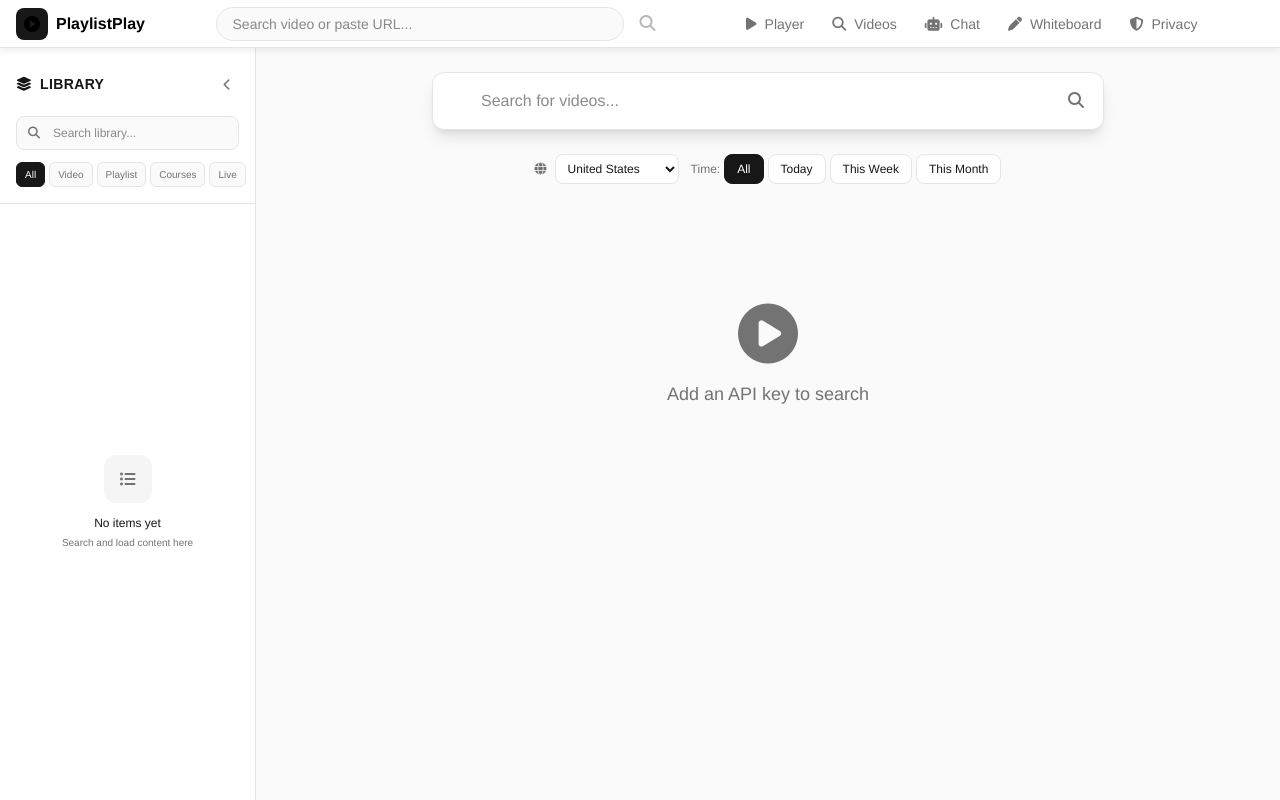
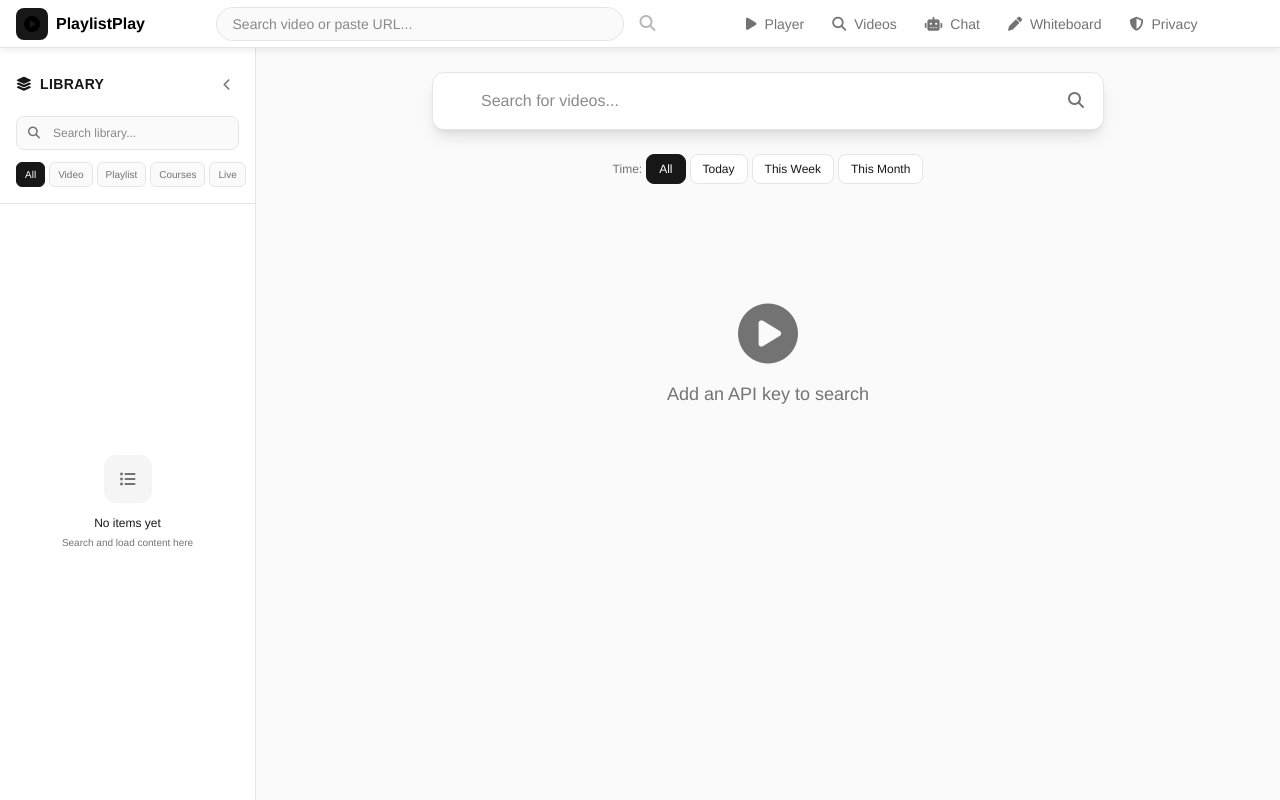
Before and after one commit to rgbailon/PlaylistTube, a React (Vite) app: page /video in a window 1280 px wide. Built offline with nearby package versions, Linux system fonts and the light colour scheme.

Commit message:
Remove region dropdown and Indian filter UI; filter Indian content by default

```diff
--- a/src/pages/SearchPage.jsx
+++ b/src/pages/SearchPage.jsx
@@ -1260,19 +1260,7 @@ liveViewers: searchType === 'live' && liveDetails[item.id.videoId]?.concurrentVi
                 </button>
               ))}
             </div>
-            <div className="relative">
-              <select
-                value={region}
-                onChange={(e) => setRegion(e.target.value)}
-                className="appearance-none bg-[var(--bg-card)] border border-[var(--border-color)] rounded-lg px-4 py-2 pr-8 text-xs font-medium cursor-pointer transition-all duration-200"
-                style={{ color: 'var(--text-main)' }}
-              >
-                {regions.map(r => (
-                  <option key={r.code} value={r.code} style={{ background: 'var(--bg-card)', color: 'var(--text-main)' }}>{r.name}</option>
-                ))}
-              </select>
-              <i className="fas fa-chevron-down absolute right-2.5 top-1/2 -translate-y-1/2 text-xs pointer-events-none" style={{ color: 'var(--text-muted)' }}></i>
-            </div>
+
             {searchType === 'courses' && (
               <div className="relative">
                 <select
@@ -1303,20 +1291,6 @@ liveViewers: searchType === 'live' && liveDetails[item.id.videoId]?.concurrentVi
                 </button>
               ))}
             </div>
-            {(searchType === 'video' || searchType === 'live') && (
-              <button
-                onClick={() => setFilterIndianContent(!filterIndianContent)}
-                className="flex items-center gap-2 px-3 py-2 rounded-lg text-xs font-medium transition-all duration-200 border"
-                style={{
-                  background: filterIndianContent ? 'var(--accent-color)' : 'var(--bg-card)',
-                  color: filterIndianContent ? (theme === 'sun' ? '#000000' : 'white') : 'var(--text-muted)',
-                  borderColor: 'var(--border-color)'
-                }}
-              >
-                <i className="fas fa-filter"></i>
-                {filterIndianContent ? 'Filtering Indian Content' : 'Show Indian Content'}
-              </button>
-            )}
           </div>
         </div>
 
--- a/src/pages/VideoPage.jsx
+++ b/src/pages/VideoPage.jsx
@@ -13,23 +13,15 @@ function VideoPage() {
   const [nextPageToken, setNextPageToken] = useState('');
   const [hasMore, setHasMore] = useState(false);
   const [error, setError] = useState(null);
-  const [region, setRegion] = useState('US');
   const [timeFilter, setTimeFilter] = useState('all');
 
-  const regions = [
-    { code: 'US', name: 'United States' },
-    { code: 'GB', name: 'United Kingdom' },
-    { code: 'PH', name: 'Philippines' },
-    { code: 'IN', name: 'India' },
-    { code: 'CA', name: 'Canada' },
-    { code: 'AU', name: 'Australia' },
-    { code: 'DE', name: 'Germany' },
-    { code: 'FR', name: 'France' },
-    { code: 'JP', name: 'Japan' },
-    { code: 'KR', name: 'South Korea' },
-    { code: 'BR', name: 'Brazil' },
-    { code: 'MX', name: 'Mexico' },
-  ];
+  const isIndianVideo = (item) => {
+    const hindiRegex = /[\u0900-\u097F]/;
+    const text = `${item.title || ''} ${item.channelTitle || ''} ${item.description || ''}`.toLowerCase();
+    if (hindiRegex.test(text)) return true;
+    const indianKeywords = ['india', 'hindi', 'indian', 'bhakti', 'bollywood', 'desi', 'punjabi', 'tamil', 'telugu', 'malayalam', 'kannada', 'bengali', 'gujarati', 'marathi'];
+    return indianKeywords.some(keyword => text.includes(keyword));
+  };
 
   const getPublishedAfter = () => {
     const now = new Date();
@@ -109,7 +101,7 @@ function VideoPage() {
     if (searchQuery && results.length > 0) {
       handleSearch();
     }
-  }, [region, timeFilter]);
+  }, [timeFilter]);
 
   const extractVideoId = (input) => {
     const patterns = [
@@ -152,7 +144,7 @@ function VideoPage() {
     setError(null);
     setResults([]);
     try {
-      let url = `https://www.googleapis.com/youtube/v3/search?part=snippet&maxResults=12&q=${encodeURIComponent(query)}&type=video&regionCode=${region}&key=${apiKey}`;
+      let url = `https://www.googleapis.com/youtube/v3/search?part=snippet&maxResults=12&q=${encodeURIComponent(query)}&type=video&regionCode=US&key=${apiKey}`;
 
       const publishedAfter = getPublishedAfter();
       if (publishedAfter) {
@@ -183,6 +175,8 @@ function VideoPage() {
           publishedAt: item.snippet.publishedAt,
           liveViewers: item.liveStreamingDetails?.concurrentViewers ? parseInt(item.liveStreamingDetails.concurrentViewers) : 0,
         }));
+
+        videos = videos.filter(item => !isIndianVideo(item));
 
         try {
           const statsResp = await fetch(
@@ -236,7 +230,7 @@ function VideoPage() {
 
     setLoading(true);
     try {
-      let url = `https://www.googleapis.com/youtube/v3/search?part=snippet&maxResults=12&q=${encodeURIComponent(searchQuery)}&type=video&regionCode=${region}&pageToken=${nextPageToken}&key=${apiKey}`;
+      let url = `https://www.googleapis.com/youtube/v3/search?part=snippet&maxResults=12&q=${encodeURIComponent(searchQuery)}&type=video&regionCode=US&pageToken=${nextPageToken}&key=${apiKey}`;
 
       const publishedAfter = getPublishedAfter();
       if (publishedAfter) {
@@ -266,6 +260,8 @@ function VideoPage() {
           description: item.snippet.description,
           publishedAt: item.snippet.publishedAt,
         }));
+
+        videos = videos.filter(item => !isIndianVideo(item));
 
         try {
           const statsResp = await fetch(
@@ -350,19 +346,6 @@ function VideoPage() {
 
         <div className="px-4 md:px-8 pb-4">
           <div className="flex flex-wrap items-center gap-3 justify-center">
-            <div className="flex items-center gap-2">
-              <i className="fas fa-globe text-xs" style={{ color: 'var(--text-muted)' }}></i>
-              <select
-                value={region}
-                onChange={(e) => setRegion(e.target.value)}
-                className="text-xs rounded-lg px-2 py-1.5"
-                style={{ background: 'var(--bg-card)', border: '1px solid var(--border-color)', color: 'var(--text-main)' }}
-              >
-                {regions.map(r => (
-                  <option key={r.code} value={r.code}>{r.name}</option>
-                ))}
-              </select>
-            </div>
             <div className="flex items-center gap-1">
               <span className="text-xs" style={{ color: 'var(--text-muted)' }}>Time:</span>
               {[
```
